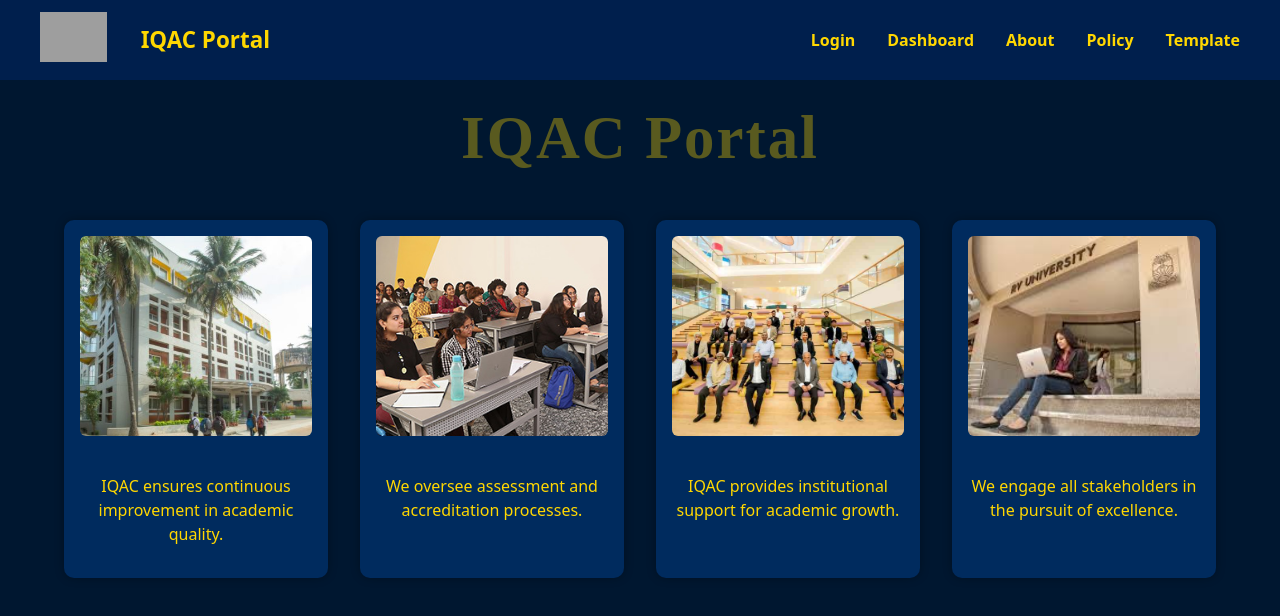
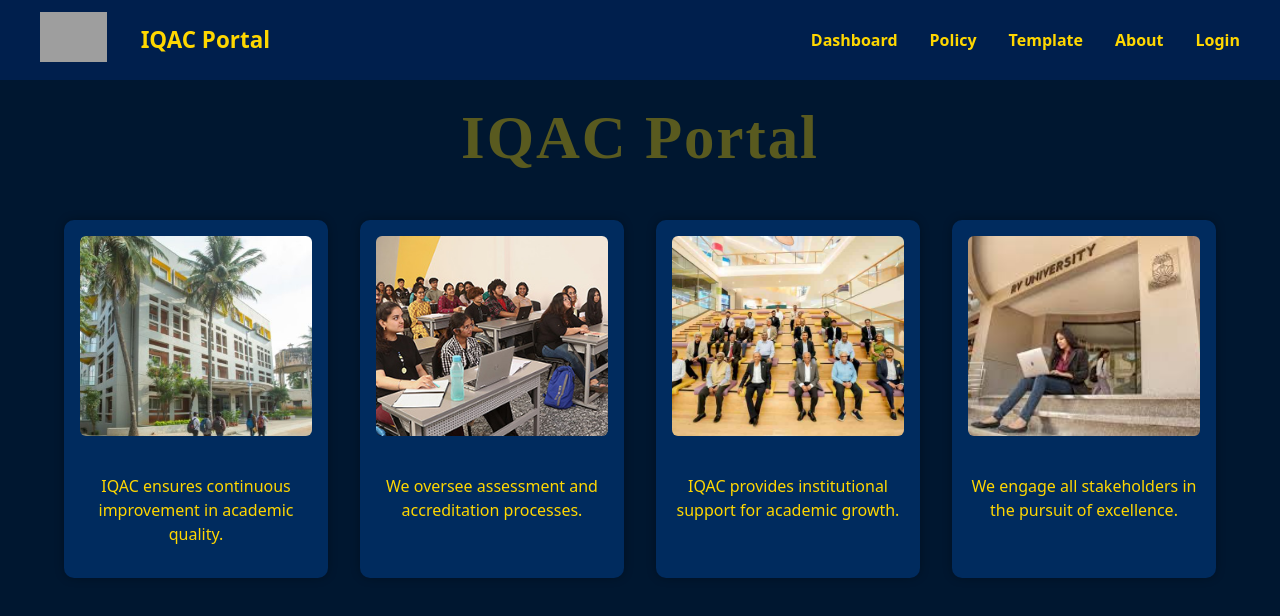
Before and after one commit to Puneetha-S-Shankar/IQAC_RVU, a React (Vite) app: page / in a window 1280 px wide. Shown: the top 616 px of the page. Built offline with nearby package versions, Linux system fonts and the light colour scheme; grey boxes are pictures that could not be loaded.

Commit message:
rearranged navbar

```diff
--- a/src/components/Navbar.jsx
+++ b/src/components/Navbar.jsx
@@ -27,15 +27,17 @@ const Navbar = () => {
         <Link to="/">
         <img src={logo} alt="RVU Logo" style={{ height: "50px", marginRight: "18px" }} className="navbar-logo" /></Link>
         <div style={{ fontSize: "1.4rem", fontWeight: "bold", color: "#FFD700" }}>IQAC Portal</div>
-      </div>
-      <div style={{ display: "flex", alignItems: "center", marginLeft: "auto" }}>
+        </div>
+        <div style={{ display: "flex", alignItems: "center", marginLeft: "auto" }}>
         {/* <Link to="/" style={linkStyle}>Home</Link> */}
-        {!user && <Link to="/login" style={linkStyle}>Login</Link>}
+
         {user && <span onClick={handleLogout} style={{...linkStyle, cursor: "pointer"}}>Logout</span>}
         <Link to="/dashboard" style={linkStyle}>Dashboard</Link>
-        <Link to="/about" style={linkStyle}>About</Link>
+
         <Link to="/policy" style={linkStyle}>Policy</Link>
         <Link to="/template" style={linkStyle}>Template</Link>
+        <Link to="/about" style={linkStyle}>About</Link>
+        {!user && <Link to="/login" style={linkStyle}>Login</Link>}
       </div>
     </nav>
   );
```
